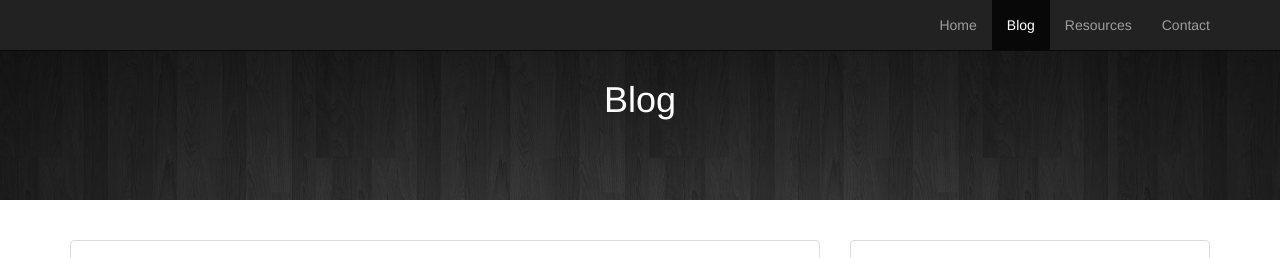
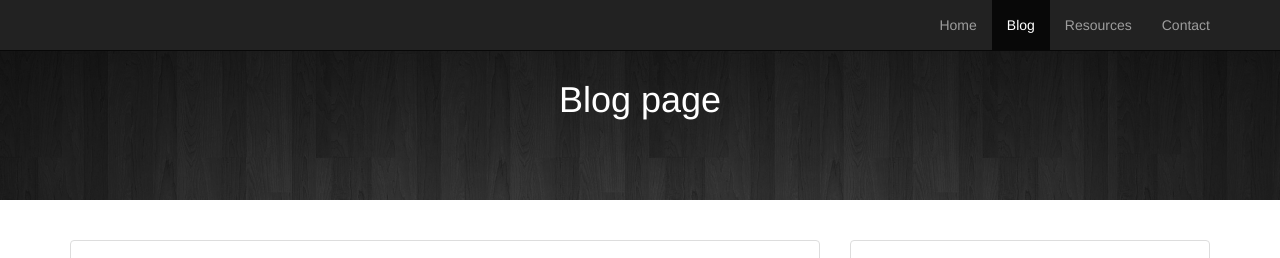
Before and after one commit to AdhiJordan/Java, a plain HTML site: page blog.html in a window 1280 px wide. Shown: the top 258 px of the page. Drawn offline with nearby package versions, Linux system fonts and the light colour scheme.

Commit message:
change in blog file

```diff
--- a/blog.html
+++ b/blog.html
@@ -59,7 +59,7 @@
 
 			<section class="feature-image feature-image-default-alt" data-type="background"
 			data-speed="2">
-			<h1 class="page-title">Blog</h1>
+			<h1 class="page-title">Blog page</h1>
 
 			</section>
 			<div class="container">
```
